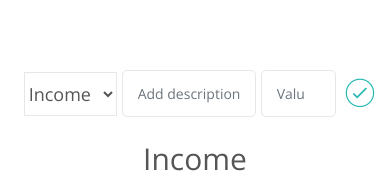
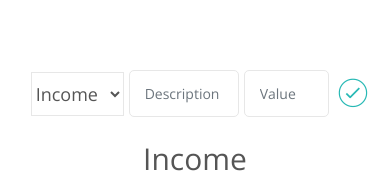
Before and after one commit to ManuelNavarro7/accounting, a plain HTML site: page public/expensebook.html in a window 390 px wide. Shown: the part 251-424 px from the top of the page. Drawn offline with nearby package versions, Linux system fonts and the light colour scheme.

Commit message:
Margininputs2

```diff
--- a/public/expensebook.html
+++ b/public/expensebook.html
@@ -49,7 +49,7 @@
             <option value='1'>Income</option>
             <option value='2'>Expense</option>
         </select>
-        <input type="text" maxlength="18" class="form-control PrimerInput" aria-label="Item" id="Item" placeholder="Add description" required>
+        <input type="text" maxlength="18" class="form-control PrimerInput" aria-label="Item" id="Item" placeholder="Description" required>
         <input type="number" maxlength="18" class="form-control SegundoInput" aria-label="Precio" id="Precio" placeholder="Value" required>
 
         <button class="add__btn" id="Boton"><i class="ion-ios-checkmark-outline"></i></button>
--- a/public/style.css
+++ b/public/style.css
@@ -301,11 +301,11 @@ footer{
 
 
     .PrimerInput {
-        width: 134px;
+        width: 110px;
         margin-left: -5px;
     }
     .SegundoInput {
-        width: 75px;
+        width: 85px;
         margin-left: -5px
     }
 
```
